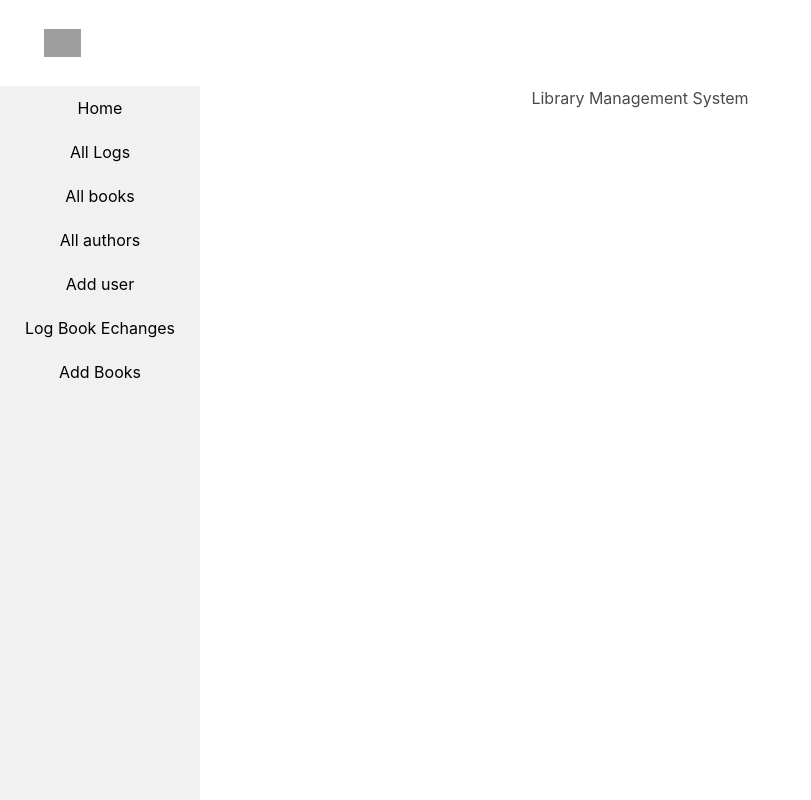
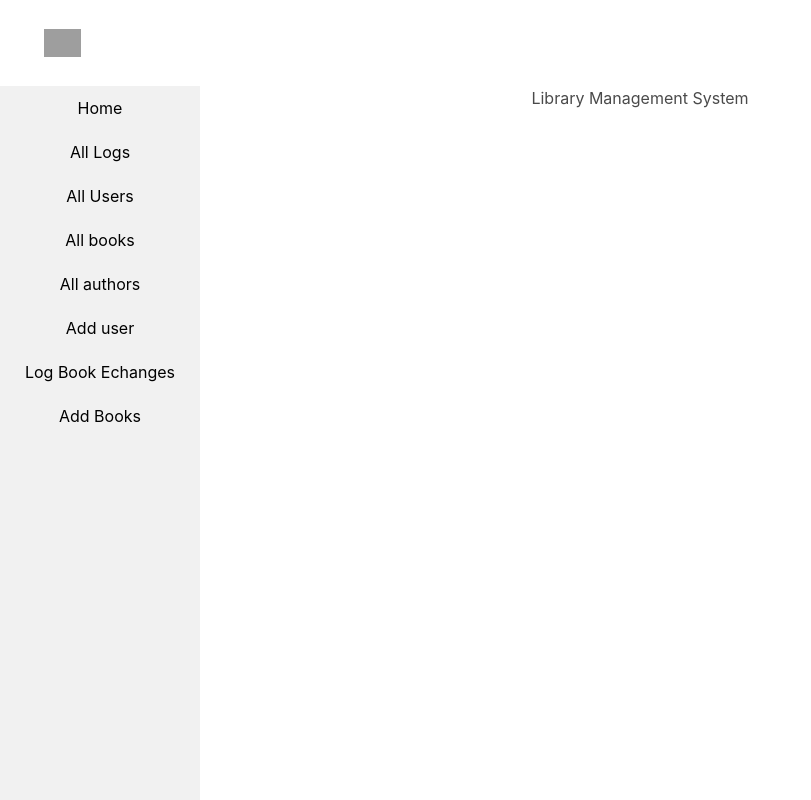
Before and after one commit to abhinavprasad47/Libra_view, a React (Create React App) app: page / in a window 1280 px wide. Shown: the whole page, without its empty margins (0-811 px from the left). Built offline with nearby package versions, Linux system fonts and the light colour scheme; grey boxes are pictures that could not be loaded.

Commit message:
all user in menu

```diff
--- a/src/components/Menu.js
+++ b/src/components/Menu.js
@@ -1,13 +1,13 @@
-import React ,{Component} from "react";
+import React, { Component } from "react";
 import Home from "./Home.js";
 import { BrowserRouter as Router, Route, Link } from "react-router-dom";
 import Logs from "./Logs";
 import Books from "./Books";
-import Author from "./Author"
-import User from "./AddUser"
-
+import Author from "./Author";
+import User from "./AddUser";
+import allUser from "./allUser"
 class Menu extends Component {
-  render(){
+  render() {
     return (
       <div>
         <Router>
@@ -18,7 +18,9 @@ class Menu extends Component {
               </li>
               <li>
                 <Link to="/Logs">All Logs</Link>
-
+              </li>
+              <li>
+                <Link to="/allUsers">All Users</Link>
               </li>
               <li>
                 <Link to="/Books">All books</Link>
@@ -42,6 +44,7 @@ class Menu extends Component {
           <Route path="/Books" component={Books} />
           <Route path="/Author" component={Author} />
           <Route path="/User" component={User} />
+          <Route path="/allUser" component ={allUser} />
         </Router>
       </div>
     );
```
Lines whose indentation alone changed are shown as unchanged.
